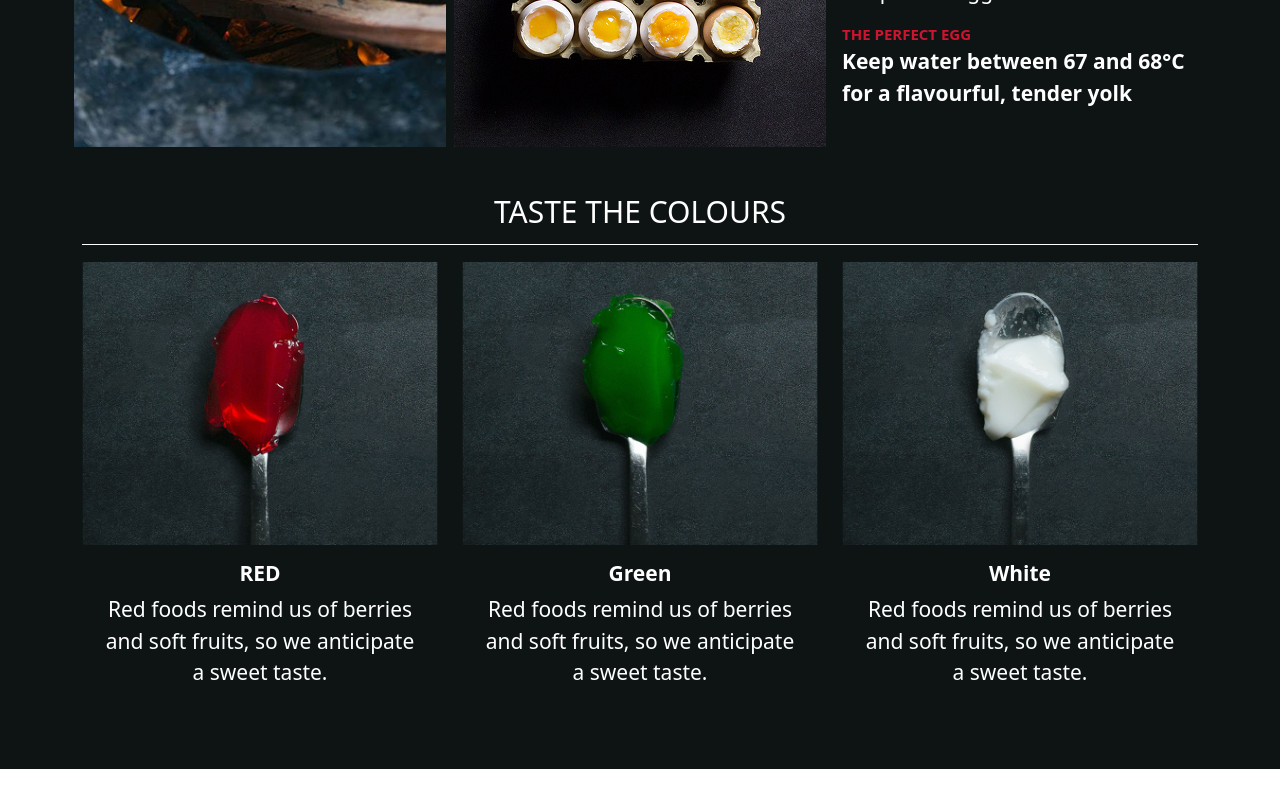
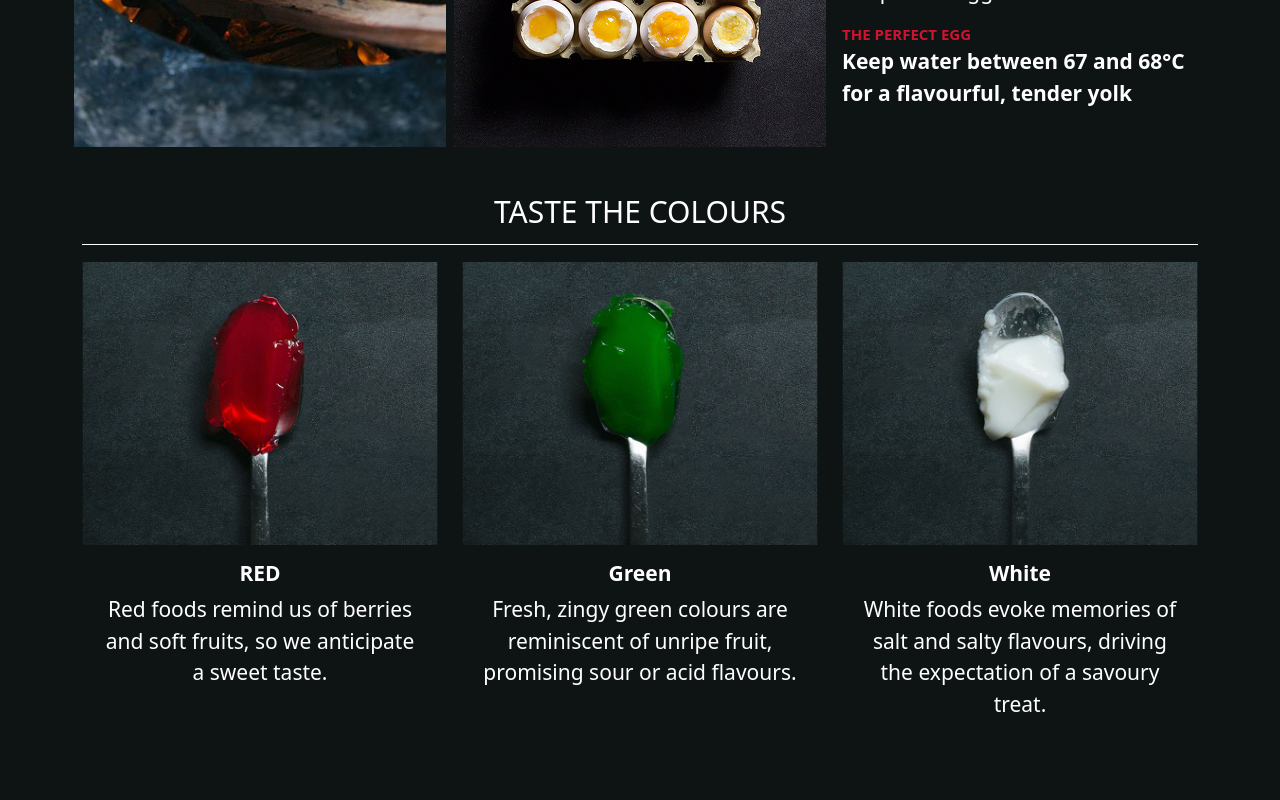
Before and after one commit to Vretamoza/Tasteology_webpage, a Vue app: page / in a window 1280 px wide. Shown: the part 501-1301 px from the top of the page. Before the commit the page ends 1270 px from the top, so only its background shows below. Built offline with nearby package versions, Linux system fonts and the light colour scheme.

Commit message:
feat: get texts from a global store

```diff
--- a/src/App.vue
+++ b/src/App.vue
@@ -2,6 +2,9 @@
 import Title from '@/components/Title.vue'
 import Card from '@/components/Card.vue'
 import ImgModal from '@/components/ImgModal.vue'
+import { useDataStore } from '@/stores/data.js'
+
+const dataStore = useDataStore()
 </script>
 
 <template>
@@ -15,32 +18,28 @@ import ImgModal from '@/components/ImgModal.vue'
         <ImgModal src="/src/assets/img/Right Bottom.png" alt="Egg carton" />
       </div>
       <article class="col-12 col-xl-4 order-first order-xl-last">
-        <Title text="What does cooking mean?" class="text-center text-lg-start"></Title>
+        <Title :text="dataStore.firstTitle" class="text-center text-lg-start"></Title>
         <p class="article-description">
-          Is it simply applying heat to a food product? A way of making certain food safe to eat? Or
-          a way to create flavour and make food more appealing? This is just part of what Hervé
-          This, the father of molecular gastronomy, has dedicated his life to finding out. We spoke
-          to him to find out what his experiments have told him. And in the process even discovered
-          the secret to cooking the perfect egg...
+          {{ dataStore.firstParagraph }}
         </p>
 
-        <span class="text-uppercase text-red text-bold text-sm">The perfect egg</span>
+        <span class="text-uppercase text-red text-bold text-sm">{{ dataStore.firstArticle }}</span>
         <p class="text-bold text-md text-white">
-          Keep water between 67 and 68°C for a flavourful, tender yolk
+          {{ dataStore.firstArticleDesc }}
         </p>
       </article>
     </section>
 
     <section class="row second-floor">
-      <Title text="Taste the colours"></Title>
+      <Title :text="dataStore.secondTitle"></Title>
       <div class="col-12 col-md-4">
-        <Card img="/src/assets/img/Red Spoon.png" title="RED" text="Red foods remind us of berries and soft fruits, so we anticipate a sweet taste."></Card>
+        <Card img="/src/assets/img/Red Spoon.png" :title="dataStore.firstCardTitle" :text="dataStore.firstCardText"></Card>
       </div>
       <div class="col-12 col-md-4">
-        <Card img="/src/assets/img/Green Spoon.png" title="Green" text="Red foods remind us of berries and soft fruits, so we anticipate a sweet taste."></Card>
+        <Card img="/src/assets/img/Green Spoon.png" :title="dataStore.secondCardTitle" :text="dataStore.secondCardText"></Card>
       </div>
       <div class="col-12 col-md-4">
-        <Card img="/src/assets/img/White Spoon.png" title="White" text="Red foods remind us of berries and soft fruits, so we anticipate a sweet taste."></Card>
+        <Card img="/src/assets/img/White Spoon.png" :title="dataStore.thirdCardTitle" :text="dataStore.thirdCardText"></Card>
       </div>
     </section>
   </main>
--- /dev/null
+++ b/src/stores/data.js
@@ -0,0 +1,30 @@
+import { ref } from 'vue'
+import { defineStore } from 'pinia'
+
+export const useDataStore = defineStore('data', () => {
+  const firstTitle = ref("What does cooking mean?")
+  const firstParagraph = ref("Is it simply applying heat to a food product? A way of making certain food safe to eat? Or a way to create flavour and make food more appealing? This is just part of what Hervé This, the father of molecular gastronomy, has dedicated his life to finding out. We spoke to him to find out what his experiments have told him. And in the process even discovered the secret to cooking the perfect egg...")
+  const firstArticle = ref("The perfect egg")
+  const firstArticleDesc = ref("Keep water between 67 and 68°C for a flavourful, tender yolk")
+  const secondTitle = ref("Taste the colours")
+  const firstCardTitle = ref("RED")
+  const firstCardText = ref("Red foods remind us of berries and soft fruits, so we anticipate a sweet taste.")
+  const secondCardTitle = ref("Green")
+  const secondCardText = ref("Fresh, zingy green colours are reminiscent of unripe fruit, promising sour or acid flavours.")
+  const thirdCardTitle = ref("White")
+  const thirdCardText = ref("White foods evoke memories of salt and salty flavours, driving the expectation of a savoury treat. ")
+
+  return {
+    firstTitle,
+    firstParagraph,
+    firstArticle,
+    firstArticleDesc,
+    secondTitle,
+    firstCardTitle,
+    firstCardText,
+    secondCardTitle,
+    secondCardText,
+    thirdCardTitle,
+    thirdCardText
+   }
+})
```
Also changed, not shown: src/stores/counter.js (deleted, +0 -12 lines).
